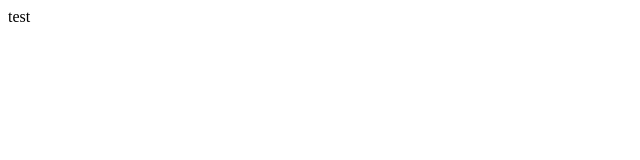
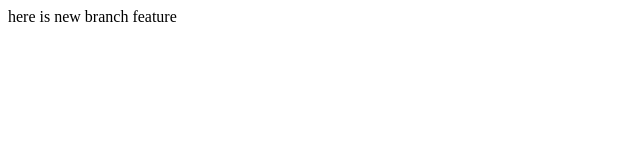
Before and after one commit to onkar-jayon/lecture1, a plain HTML site: page index.html in a window 1280 px wide. Shown: the whole page, without its empty margins (0-640 px from the left). Drawn offline with Linux system fonts and the light colour scheme.

Commit message:
added new branch context

```diff
--- a/index.html
+++ b/index.html
@@ -6,6 +6,6 @@
     <title>Document</title>
 </head>
 <body>
-    test
+    here is new branch feature
 </body>
 </html>
```
